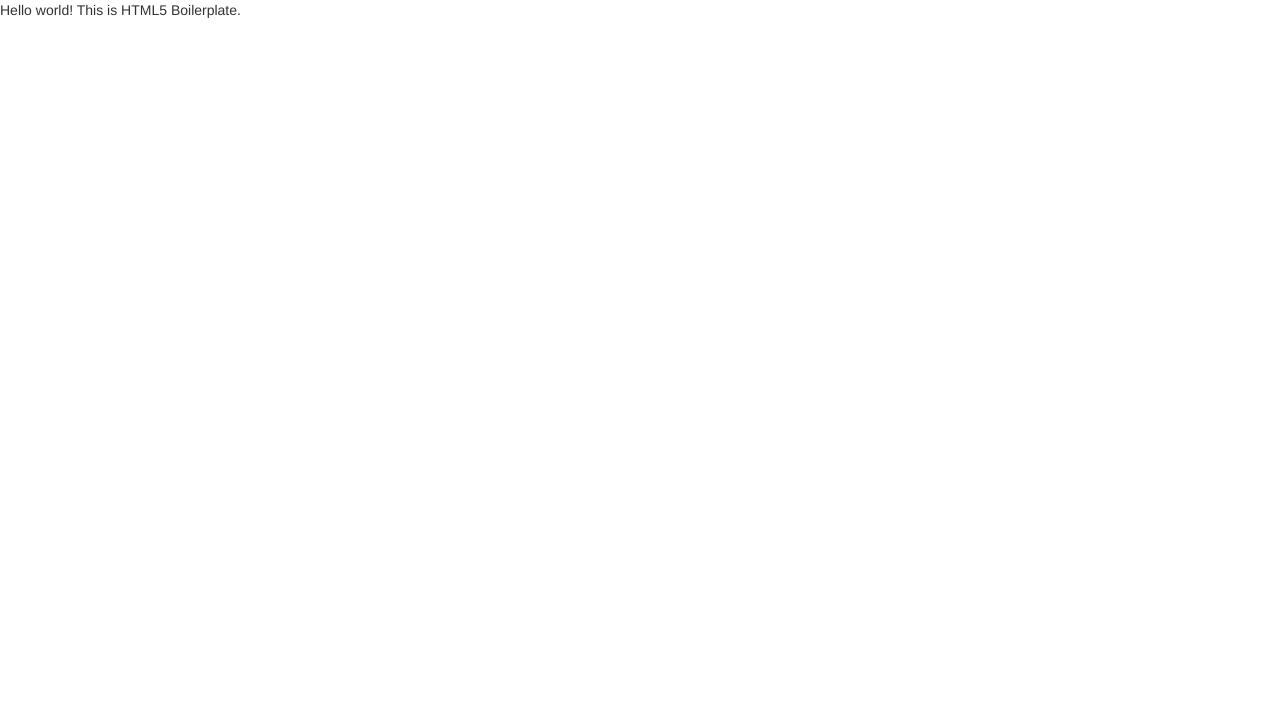
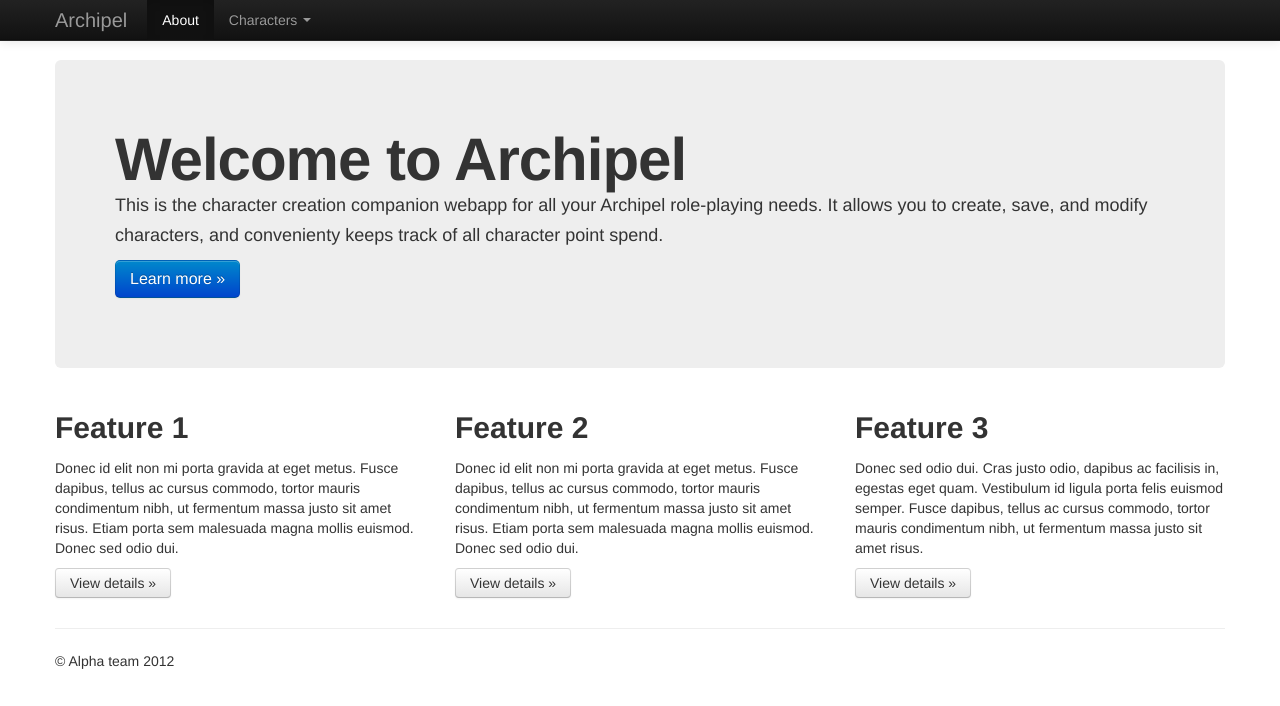
Before and after one commit to SebastianStadil/Archipel, a plain HTML site: page index.html in a window 1280 px wide. Drawn offline with nearby package versions, Linux system fonts and the light colour scheme.

Commit message:
Added navbar and flavor text
Edited CSS to prevent overlapping container with navbar, added navbar
and flavor text, fixed path to bootstrap.min.js

```diff
--- a/css/main.css
+++ b/css/main.css
@@ -21,6 +21,12 @@ textarea {
 body {
     font-size: 1em;
     line-height: 1.4;
+    /*
+     * Padding to keep the container
+     * and navbar from overlapping
+     */
+    padding-top: 60px;
+    padding-bottom: 40px;
 }
 
 /*
--- a/index.html
+++ b/index.html
@@ -22,6 +22,7 @@
         <link rel="stylesheet" href="css/main.css">
         <!-- Le bootstrap -->
         <link href="css/bootstrap.min.css" rel="stylesheet">
+        <link href="css/bootstrap-responsive.css" rel="stylesheet">
     </head>
     <body>
         <!--[if lt IE 7]>
@@ -29,7 +30,82 @@
         <![endif]-->
 
         <!-- Add your site or application content here -->
-        <p>Hello world! This is HTML5 Boilerplate.</p>
+
+        <!-- Le Menu -->
+        <div class="navbar navbar-inverse navbar-fixed-top">
+          <div class="navbar-inner">
+            <div class="container">
+              <a class="btn btn-navbar" data-toggle="collapse" data-target=".nav-collapse">
+                <span class="icon-bar"></span>
+                <span class="icon-bar"></span>
+                <span class="icon-bar"></span>
+              </a>
+              <a class="brand" href="#">Archipel</a>
+              <div class="nav-collapse collapse">
+                <ul class="nav">
+                  <li class="active"><a href="#">About</a></li>
+                  <li class="dropdown">
+                    <a href="#" class="dropdown-toggle" data-toggle="dropdown">Characters <b class="caret"></b></a>
+                    <ul class="dropdown-menu">
+                      <li><a href="#new">Create new</a></li>
+                      <li class="divider"></li>
+                      <li class="nav-header">Saved Characters</li>
+                      <li><a href="#glaurung">Glaurung</a></li>
+                      <li><a href="#nayak">Nayak</a></li>
+                    </ul>
+                  </li>
+                  <!-- TODO: About and Contact pages
+                  <li><a href="#about">About</a></li>
+                  <li><a href="#contact">Contact</a></li>
+                  -->
+                </ul>
+                <!-- Sign in is outside the current scope of this sprint
+                <form class="navbar-form pull-right">
+                  <input class="span2" type="text" placeholder="Email">
+                  <input class="span2" type="password" placeholder="Password">
+                  <button type="submit" class="btn">Sign in</button>
+                </form>
+                -->
+              </div><!--/.nav-collapse -->
+            </div>
+          </div>
+        </div>
+
+        <div class="container">
+
+          <!-- Main hero unit for a primary marketing message or call to action -->
+          <div class="hero-unit">
+            <h1>Welcome to Archipel</h1>
+            <p>This is the character creation companion webapp for all your Archipel role-playing needs. It allows you to create, save, and modify characters, and convenienty keeps track of all character point spend.</p>
+            <p><a class="btn btn-primary btn-large">Learn more &raquo;</a></p>
+          </div>
+
+          <!-- Example row of columns -->
+          <div class="row">
+            <div class="span4">
+              <h2>Feature 1</h2>
+              <p>Donec id elit non mi porta gravida at eget metus. Fusce dapibus, tellus ac cursus commodo, tortor mauris condimentum nibh, ut fermentum massa justo sit amet risus. Etiam porta sem malesuada magna mollis euismod. Donec sed odio dui. </p>
+              <p><a class="btn" href="#">View details &raquo;</a></p>
+            </div>
+            <div class="span4">
+              <h2>Feature 2</h2>
+              <p>Donec id elit non mi porta gravida at eget metus. Fusce dapibus, tellus ac cursus commodo, tortor mauris condimentum nibh, ut fermentum massa justo sit amet risus. Etiam porta sem malesuada magna mollis euismod. Donec sed odio dui. </p>
+              <p><a class="btn" href="#">View details &raquo;</a></p>
+            </div>
+            <div class="span4">
+              <h2>Feature 3</h2>
+              <p>Donec sed odio dui. Cras justo odio, dapibus ac facilisis in, egestas eget quam. Vestibulum id ligula porta felis euismod semper. Fusce dapibus, tellus ac cursus commodo, tortor mauris condimentum nibh, ut fermentum massa justo sit amet risus.</p>
+              <p><a class="btn" href="#">View details &raquo;</a></p>
+            </div>
+          </div>
+
+          <hr>
+
+          <footer>
+            <p>&copy; Alpha team 2012</p>
+          </footer>
+
+        </div> <!-- /container -->
 
         <!-- Le javascript
         ================================================== -->
@@ -40,7 +116,7 @@
         <script src="js/plugins.js"></script>
         <script src="js/main.js"></script>
         <!-- Le bootstrap -->
-        <script src="js/bootstrap.min.js"></script>
+        <script src="js/vendor/bootstrap.min.js"></script>
 
         <!-- Google Analytics: change UA-XXXXX-X to be your site's ID. -->
         <script>
```
